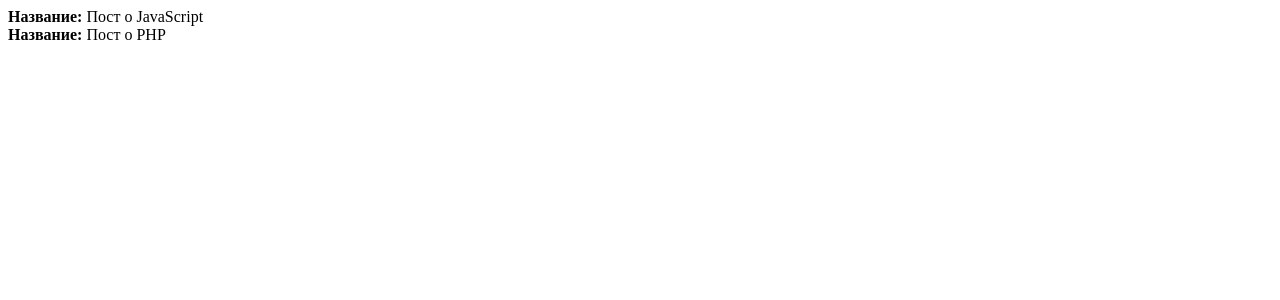
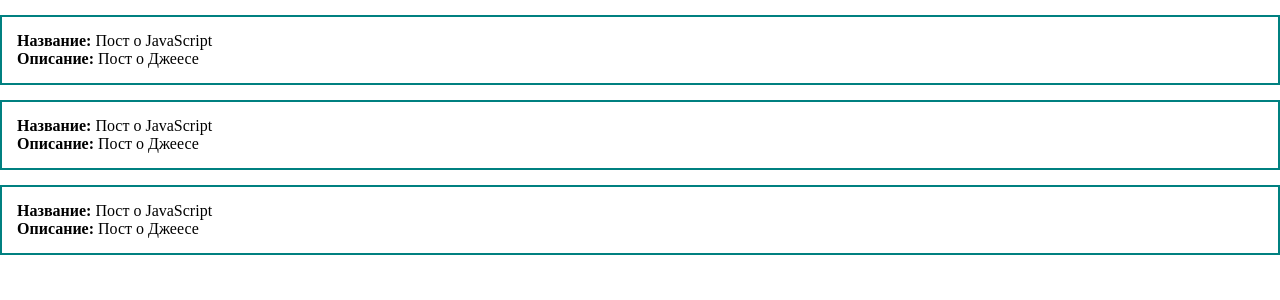
Before and after one commit to vsereda/vue3-course, a Vue app: page / in a window 1280 px wide. Shown: the top 300 px of the page. Built offline with nearby package versions, Linux system fonts and the light colour scheme.

Commit message:
21:52 styles

```diff
--- a/src/App.vue
+++ b/src/App.vue
@@ -2,7 +2,15 @@
   <div>
     <div class="post">
       <div><strong>Название:</strong> Пост о JavaScript</div>
-      <div><strong>Название:</strong> Пост о PHP</div>
+      <div><strong>Описание:</strong> Пост о Джеесе</div>
+    </div>
+    <div class="post">
+      <div><strong>Название:</strong> Пост о JavaScript</div>
+      <div><strong>Описание:</strong> Пост о Джеесе</div>
+    </div>
+    <div class="post">
+      <div><strong>Название:</strong> Пост о JavaScript</div>
+      <div><strong>Описание:</strong> Пост о Джеесе</div>
     </div>
   </div>
 </template>
@@ -12,21 +20,29 @@
   name: "App",
   data() {
     return {
-      likes: 0,
-      dislikes: 0,
+      posts: [
+        { id: 1, title: 'JavaScript', description: 'Описание JavaScript' },
+        { id: 2, title: 'PHP', description: 'Описание PHP' },
+        { id: 3, title: 'MySql', description: 'Описание MySql' },
+      ]
     }
   },
   methods: {
-    addLike() {
-      this.likes += 1;
-    },
-    addDisLike() {
-      this.dislikes += 1;
-    },
+
   },
 }
 </script>
 
-<style scoped>
+<style>
+  * {
+    margin: 0;
+    padding: 0;
+    box-sizing: border-box;
+  }
 
+  .post {
+    padding: 15px;
+    border: 2px solid teal;
+    margin-top: 15px;
+  }
 </style>
```
